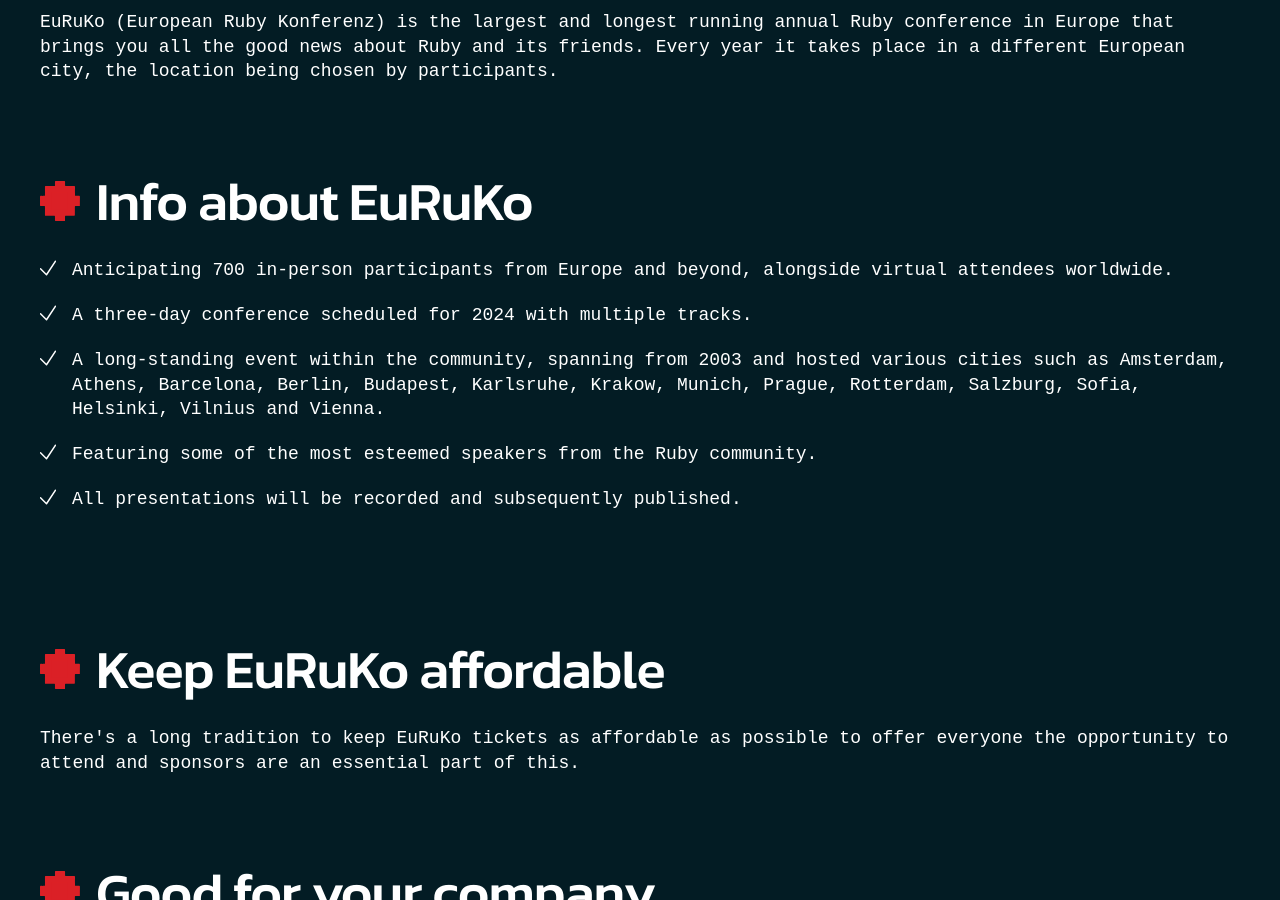
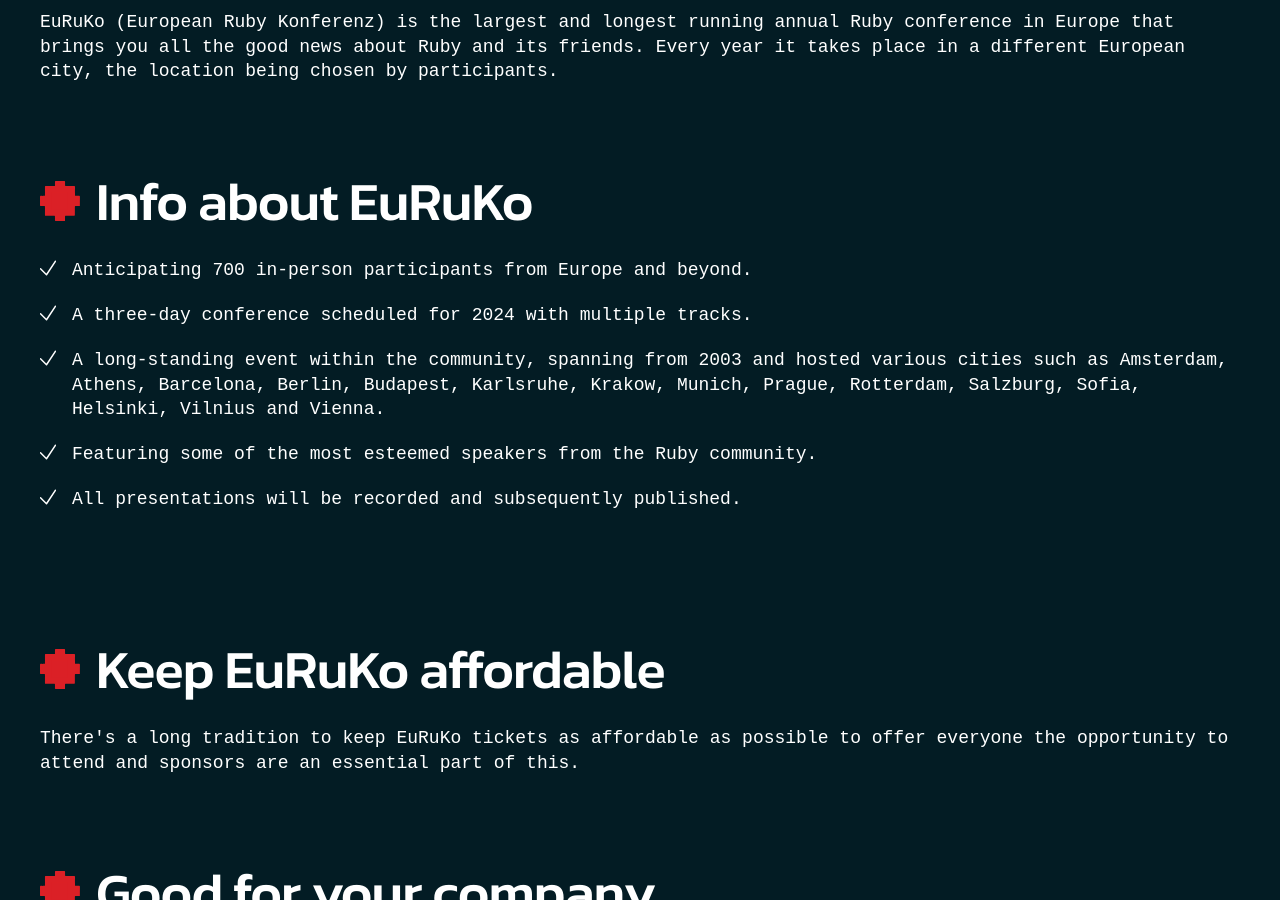
Before and after one commit to euruko/2024.euruko.org, a Jekyll site: the page built from sponsoring.html, in a window 1280 px wide and 900 px high, scrolled down 607 px. Built offline with Jekyll 4.4.1, drawn with Linux system fonts in a browser that asks for light colours; comment, search, counter and statistics services are not loaded.

Commit message:
text update

```diff
--- a/sponsoring.html
+++ b/sponsoring.html
@@ -36,7 +36,7 @@
           <h3 class="section__article__title has-dot">Info about EuRuKo</h3>
           <ul class="section__article__list mb--4">
             <li class="section__article__list__item is-accepted">
-              Anticipating 700 in-person participants from Europe and beyond, alongside virtual attendees worldwide.
+              Anticipating 700 in-person participants from Europe and beyond.
             </li>
             <li class="section__article__list__item is-accepted">
               A three-day conference scheduled for 2024 with multiple tracks.
```
